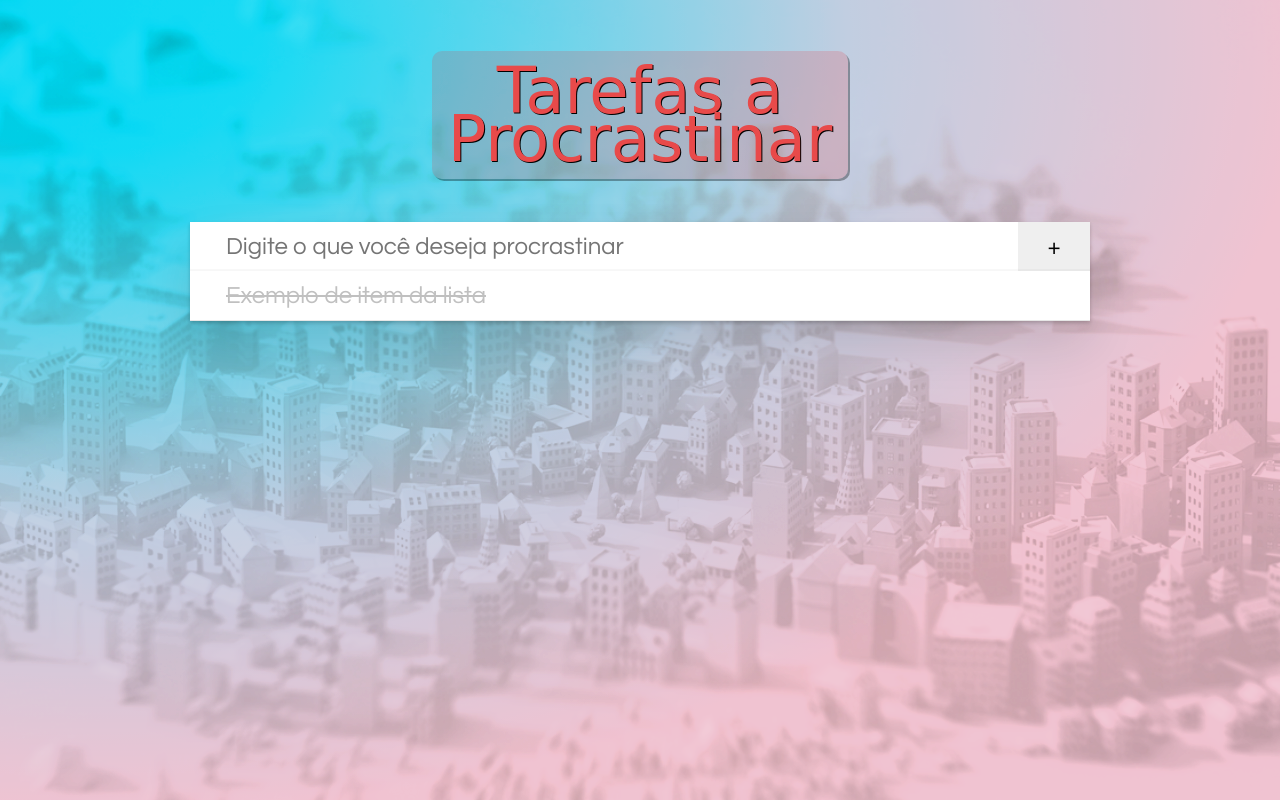
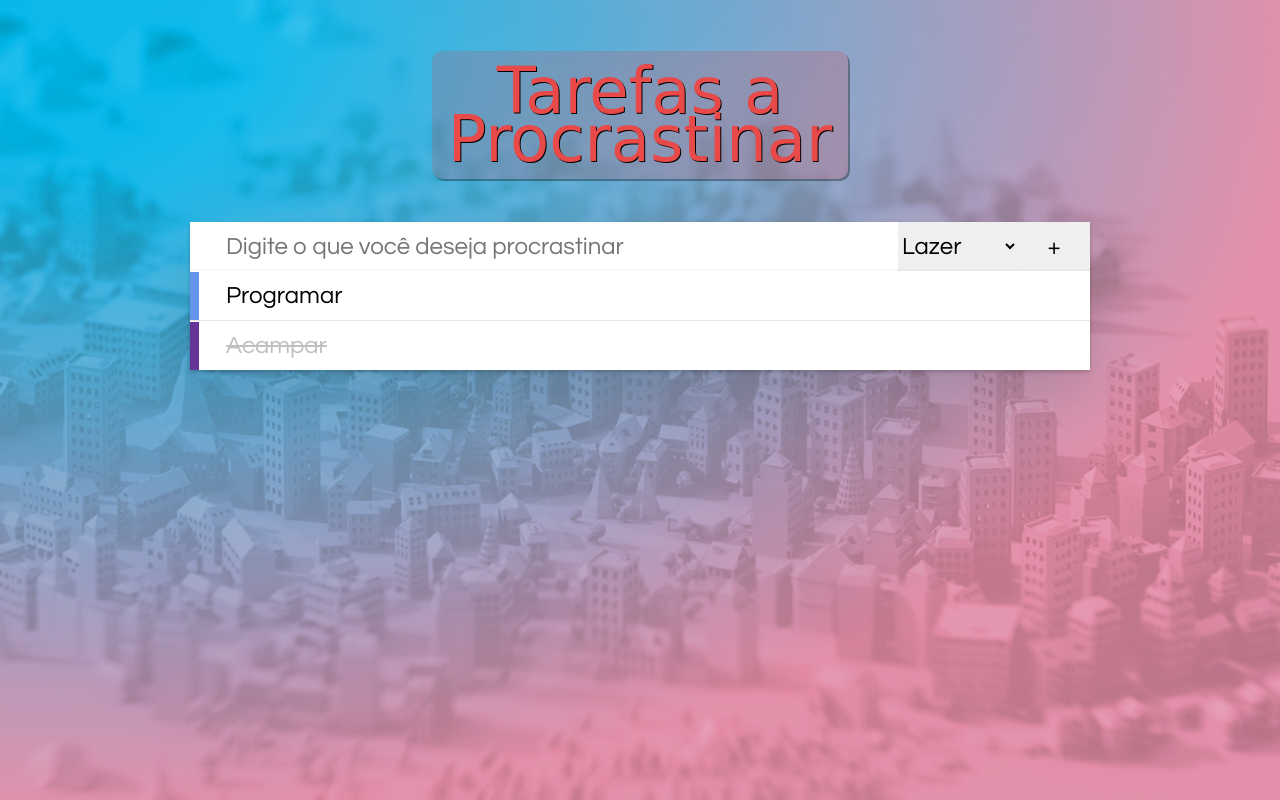
Before and after one commit to brandaogabriel7/Procrastinator, a plain HTML site: page index.html in a window 1280 px wide. Drawn offline with Linux system fonts and the light colour scheme; a web font is replaced by a local one.

Commit message:
Versão 17.9.7-B

```diff
--- a/index.html
+++ b/index.html
@@ -14,19 +14,14 @@
     <main id="app">
       <div id="nova-tarefa">
         <input type="text" id="nova-tarefa-nome" autofocus placeholder="Digite o que você deseja procrastinar">
-        <!-- DESAFIO 3 -->
-        <!--
         <select id="nova-tarefa-categoria">
           <option value="lazer">Lazer</option>
           <option value="compras">Compras</option>
           <option value="estudos">Estudos</option>
         </select>
-        -->
         <button id="incluir-nova-tarefa">+</button>
       </div>
       <ul id="lista-tarefas">
-        <!-- Exemplo de item da lista -->
-        <li class="item-tarefa marcado">Exemplo de item da lista</li>
       </ul>
     </main>
 
--- a/tarefas.css
+++ b/tarefas.css
@@ -24,10 +24,10 @@ body.animando {
 /* faz o fundo ir clareando/escurecendo */
 @keyframes altera-fundo {
   0% {
-    background-color: rgba(255, 255, 255, 0.0);
+    background-color: rgba(255, 255, 255, 0.5);
   }
   100% {
-    background-color: rgba(255, 255, 255, 0.5);
+    background-color: rgba(255, 255, 255, 0);
   }
 }
 
--- a/tarefas.js
+++ b/tarefas.js
@@ -1,24 +1,50 @@
 let tarefas = [
   {
-    nome: 'Comprar leite',
-    categoria: 'compras',
-    marcado: false
+    nome: 'Acampar',
+    categoria: 'lazer',
+    marcado: true
   },
   {
-    nome: 'Escutar chimbinha',
-    categoria: 'lazer',
-    marcado: true
+    nome: 'Programar',
+    categoria: 'estudos',
+    marcado: false
   }
 ];
 
-let botaoEl = document.querySelector("#incluir-nova-tarefa");
-botaoEl.addEventListener("click", insereTarefaNaPagina());
-
-function insereTarefaNaPagina() {
-  let tarefa = document.createElement('li'),
-      inputTarefas = document.querySelector('#nova-tarefa-nome'),
-      listaTarefas = document.querySelector("#lista-tarefas"),
-      conteudo = document.createTextNode(inputTarefas.value);
-      listaTarefas.appendChild(tarefa);
-      tarefa.appendChild(conteudo);
+let botaoEl = document.querySelector("#incluir-nova-tarefa"),
+    inputTarefas = document.querySelector("#nova-tarefa-nome"),
+    categoria = document.querySelector("#nova-tarefa-categoria");
+for(let i=0;i<tarefas.length;i++) {
+  insereTarefaNaPagina(tarefas[i]);
 }
+botaoEl.addEventListener('click', function() {
+  tarefas.push(new Object);
+  tarefas[tarefas.length-1].nome = inputTarefas.value;
+  tarefas[tarefas.length-1].categoria = categoria.value;
+  tarefas[tarefas.length-1].marcado = false;
+  insereTarefaNaPagina(tarefas[tarefas.length-1]);
+  inputTarefas.value = '';
+  inputTarefas.focus();
+});
+document.addEventListener('keyup', function(e) {
+  if(e.which === 13) {
+    tarefas.push(new Object);
+    tarefas[tarefas.length-1].nome = inputTarefas.value;
+    tarefas[tarefas.length-1].categoria = categoria.value;
+    tarefas[tarefas.length-1].marcado = false;
+    insereTarefaNaPagina(tarefas[tarefas.length-1]);
+    inputTarefas.value = '';
+    inputTarefas.focus();
+  }
+});
+function insereTarefaNaPagina(tarefas) {
+  let listaTarefas = document.querySelector("#lista-tarefas"),
+      item = document.createElement('li');
+      listaTarefas.insertBefore(item, listaTarefas.childNodes[0]);
+      item.innerHTML = tarefas.nome;
+      item.classList.add('item-tarefa');
+      if(tarefas.marcado) {
+        item.classList.add('marcado');
+      }
+      item.classList.add('categoria-' + tarefas.categoria);
+}
```
Also changed, not shown: 1 other file.
